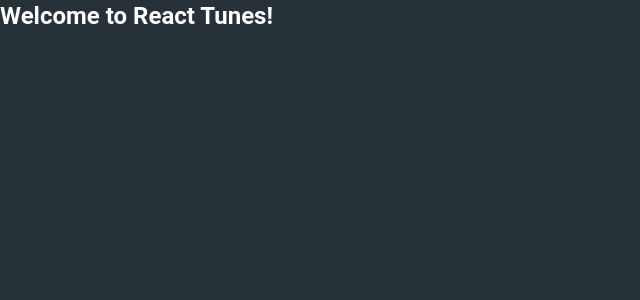
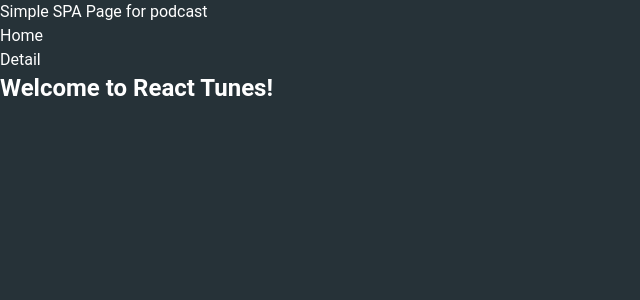
Before and after one commit to noeliaromeroroy/react-tunes, a React (Create React App) app: page / in a window 1280 px wide. Shown: the top 300 px of the page, without its empty margins (0-640 px from the left). Built offline with nearby package versions, Linux system fonts and the light colour scheme.

Commit message:
feat: implement initial SPA with index and detail navigation

```diff
--- a/src/App.tsx
+++ /dev/null
@@ -1,14 +0,0 @@
-import React from 'react';
-import './assets/styles/index.css';
-
-function App() {
-  return (
-    <div className="App">
-      <span className="welcome">
-      Welcome to React Tunes!
-      </span>
-    </div>
-  );
-}
-
-export default App;
--- /dev/null
+++ b/src/domain/models/Podcast.tsx
@@ -0,0 +1,18 @@
+import { IEpisode } from "./interfaces/iepisode.types";
+import { IPodcast } from "./interfaces/ipodcast.types";
+
+
+
+export function addEpisode(podcast: IPodcast, episode: IEpisode): IPodcast {
+    return {
+        ...podcast,
+        episodes: [...podcast.episodes, episode]
+    };
+}
+
+export function removeEpisode(podcast: IPodcast, episodeId: string): IPodcast {
+    return {
+        ...podcast,
+        episodes: podcast.episodes.filter(e => e.id !== episodeId)
+    };
+}
--- /dev/null
+++ b/src/ui/pages/App.tsx
@@ -0,0 +1,35 @@
+import React from 'react';
+import {
+  BrowserRouter as Router,
+  Route,
+  Routes,
+  NavLink,
+} from 'react-router-dom';
+import Search from './Search/SearchPage';
+import Detail from './Detail/DetailPage';
+
+function App(): JSX.Element {
+  return (
+    <Router>
+      <div>
+        <h1>Simple SPA Page for podcast</h1>
+        <ul>
+          <li>
+            <NavLink to="/">Home</NavLink>
+          </li>
+          <li>
+            <NavLink to="/detail/2312">Detail</NavLink>
+          </li>
+        </ul>
+        <div>
+          <Routes>
+            <Route path="/detail/:id" element={<Detail />} />
+            <Route path="/" element={<Search />} />
+          </Routes>
+        </div>
+      </div>
+    </Router>
+  );
+}
+
+export default App;
--- /dev/null
+++ b/src/ui/pages/Detail/DetailPage.tsx
@@ -0,0 +1,12 @@
+import React from 'react';
+import '../../../assets/styles/index.css';
+
+function Detail(): JSX.Element {
+  return (
+    <div>
+      <span>Esta es la página de detalle del podcast</span>
+    </div>
+  );
+}
+
+export default Detail;
--- /dev/null
+++ b/src/ui/pages/Search/SearchPage.tsx
@@ -0,0 +1,13 @@
+import React from 'react';
+
+import '../../../assets/styles/index.css';
+
+function Search(): JSX.Element {
+  return (
+    <div>
+      <span className="welcome">Welcome to React Tunes!</span>
+    </div>
+  );
+}
+
+export default Search;
```
Also changed, not shown: src/domain/models/interfaces/iepisode.types.ts (added, +7 -0 lines), src/domain/models/interfaces/ipodcast.types.ts (added, +10 -0 lines), src/index.tsx (+6 -6 lines), 1 other file (tests, documents, lock files or other folders).
